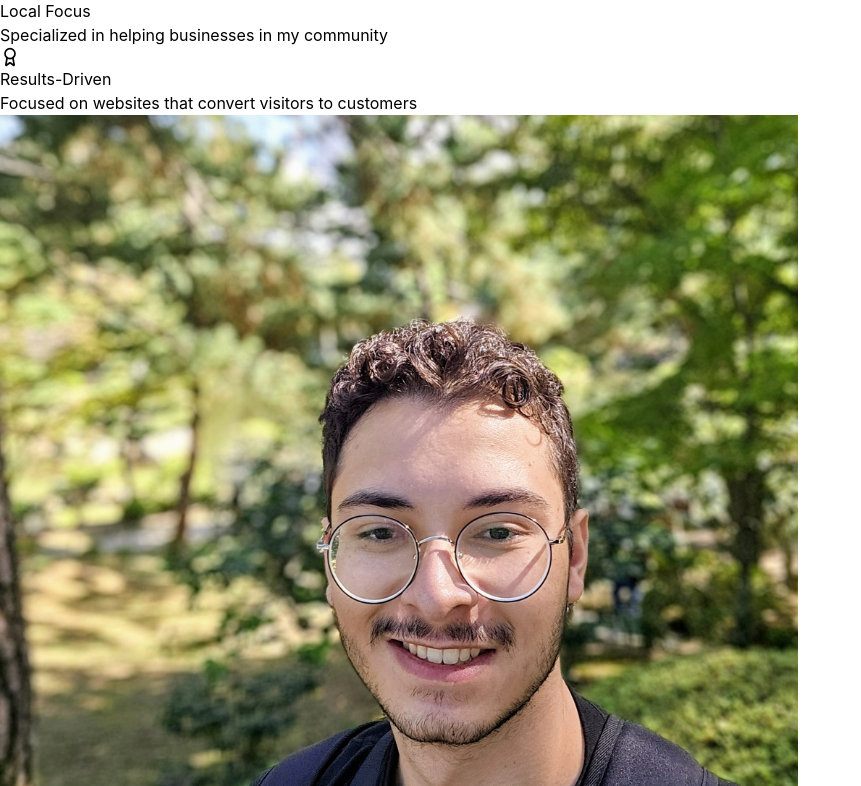
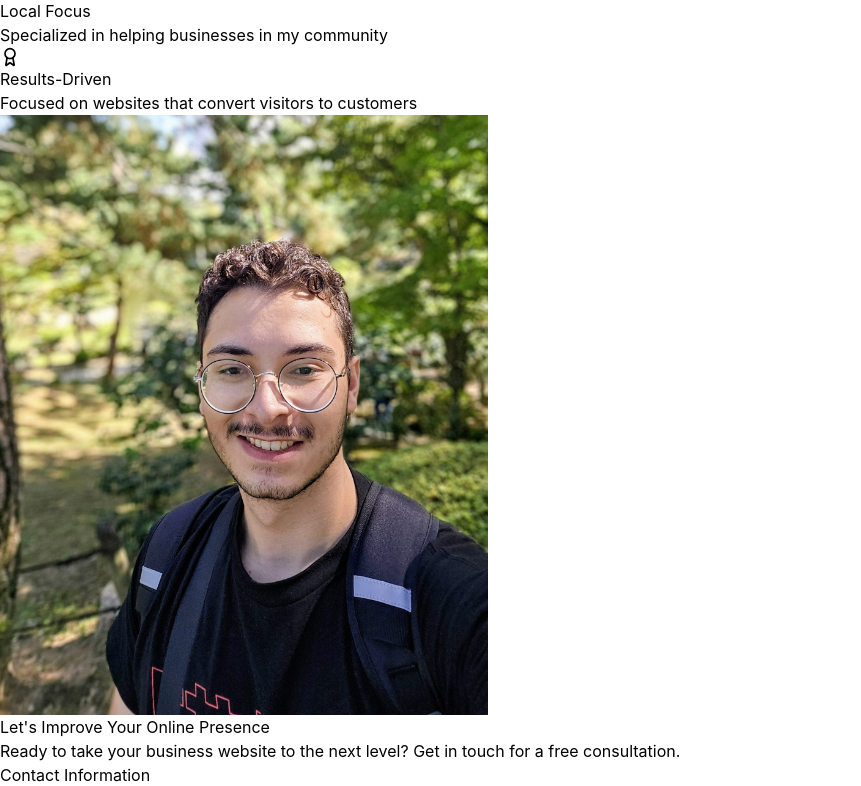
Before and after one commit to SalemZenati/webdev, a React (Vite) app in the folder my-app/: page / in a window 1280 px wide. Shown: the part 5094-5880 px from the top of the page, without its empty margins (0-861 px from the left). Built offline with nearby package versions, Linux system fonts and the light colour scheme.

Commit message:
Updated index.css

```diff
--- a/my-app/src/components/About.tsx
+++ b/my-app/src/components/About.tsx
@@ -58,7 +58,8 @@ const About: React.FC = () => {
               <img
                 src={selfieImg}
                 alt="Web Developer at work"
-                className="rounded-lg shadow-sm w-full h-auto"
+                className="rounded-lg shadow-sm w-full h-auto max-w-full object-contain block"
+                style={{ maxHeight: '600px' }}
               />
             </div>
             <div
--- a/my-app/src/components/Portfolio.tsx
+++ b/my-app/src/components/Portfolio.tsx
@@ -41,7 +41,8 @@ const Portfolio: React.FC = () => {
             <img
               src={selectedProject.image}
               alt={selectedProject.title}
-              className="w-full h-auto"
+              className="w-full h-auto max-w-full object-contain block"
+              style={{ maxHeight: '70vh' }}
             />
             <div className="p-6">
               <h3 className="text-2xl font-semibold text-gray-800 mb-2">
@@ -74,7 +75,7 @@ const ProjectCard: React.FC<{
         <img
           src={project.image}
           alt={project.title}
-          className="w-full h-full object-cover transition-transform duration-500 group-hover:scale-110"
+          className="w-full h-full max-w-full object-cover transition-transform duration-500 group-hover:scale-110 block"
         />
         <div className="absolute inset-0 bg-gradient-to-t from-blue-900 to-transparent opacity-0 group-hover:opacity-90 transition-opacity duration-300 flex items-end">
           <div className="p-6">
--- a/my-app/src/components/Testimonials.tsx
+++ b/my-app/src/components/Testimonials.tsx
@@ -41,7 +41,7 @@ const Testimonials: React.FC = () => {
                       <img
                         src={testimonial.image}
                         alt={testimonial.name}
-                        className="w-20 h-20 rounded-full object-cover border-4 border-blue-600"
+                        className="w-20 h-20 rounded-full object-cover border-4 border-blue-600 flex-shrink-0 block"
                       />
                       <div className="md:ml-4 mt-4 md:mt-0 text-center md:text-left">
                         <h3 className="text-xl font-semibold">{testimonial.name}</h3>
--- a/my-app/src/index.css
+++ b/my-app/src/index.css
@@ -9,6 +9,12 @@
 
   h1, h2, h3, h4, h5, h6 {
     font-family: 'Inter', -apple-system, BlinkMacSystemFont, 'Segoe UI', Roboto, Oxygen, Ubuntu, Cantarell, 'Open Sans', 'Helvetica Neue', sans-serif;
+  }
+
+  img {
+    max-width: 100%;
+    height: auto;
+    display: block;
   }
 }
 
```
